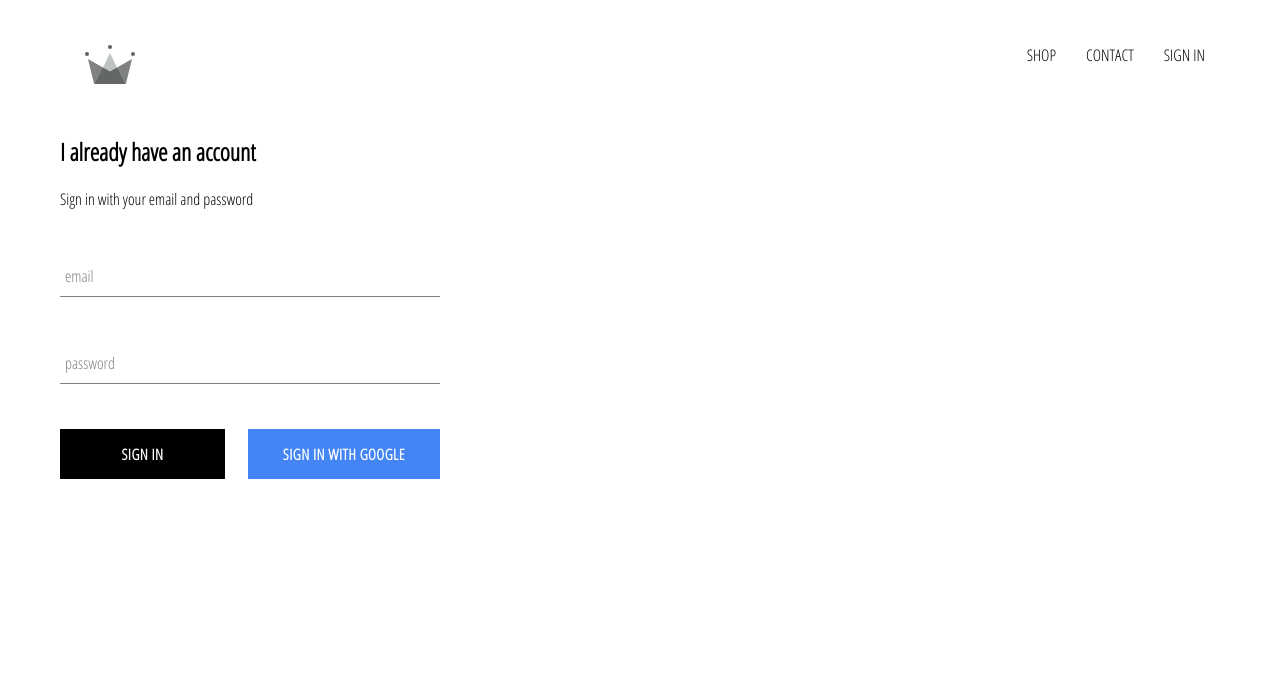
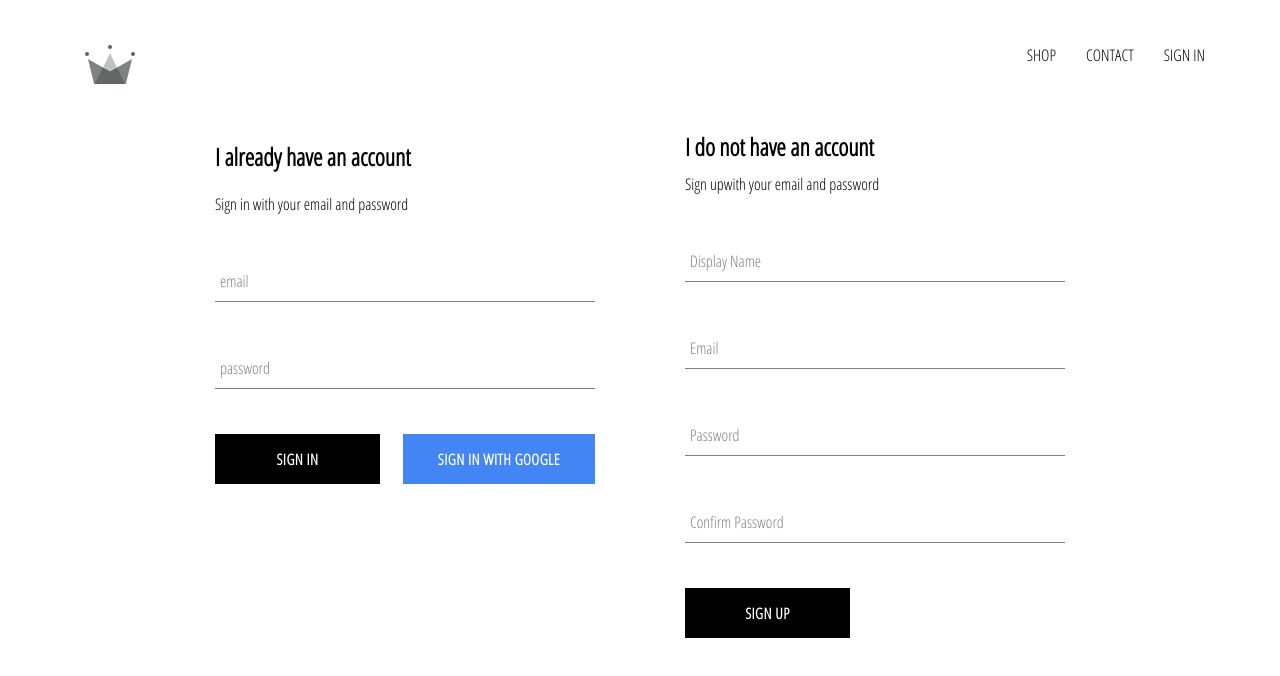
Before and after one commit to Djigo/57-clothing, a React (Create React App) app: page /signin in a window 1280 px wide. Shown: the top 676 px of the page. Built offline with nearby package versions, Linux system fonts and the light colour scheme; no server answers.

Commit message:
implemented firebase utils, included ability to store authenticated users into our firestore database

```diff
--- a/src/App.js
+++ b/src/App.js
@@ -6,7 +6,7 @@ import HomePage from './pages/homepage.component';
 import ShopPage from './pages/shop/shop.component';
 import SignInAndSignUpPage from './pages/sign-in-and-sign-up/sign-in-and-sign-up.component'
 import Header from './components/header/header.component';
-import { auth } from  './firebase/firebase.utils';
+import { auth, createUserProfileDocument } from  './firebase/firebase.utils';
 
 const HatsPage = () => (
   <div>
@@ -26,10 +26,22 @@ class App extends React.Component{
   unsubscribeFromAuth = null
 
   componentDidMount(){
-    this.unsubscribeFromAuth = auth.onAuthStateChanged(user =>{
-      this.setState({ currentUser: user });
+    this.unsubscribeFromAuth = auth.onAuthStateChanged(async userAuth => {
+      if (userAuth) {
+        const userRef = await createUserProfileDocument(userAuth);
 
-      console.log(user);
+        userRef.onSnapshot(snapShot => {
+          this.setState({
+            curentUser: {
+              id: snapShot.id,
+              ...snapShot.data()
+            }
+          });
+          console.log(this.state);
+        });
+      }
+
+      this.setState({currentUser: userAuth });
     })
   }
 
--- /dev/null
+++ b/src/components/sign-up/sign-up.component.jsx
@@ -0,0 +1,107 @@
+import React from 'react';
+
+import FormInput from '../form-input/form-input.component';
+import CustomButton from '../custom-button/custom-button.component';
+
+import { auth, createUserProfileDocument } from '../../firebase/firebase.utils';
+
+import './sign-up.styles.scss';
+
+class SignUp extends React.Component {
+    constructor(){
+        super();
+
+        this.state = {
+            displayName: '',
+            email: '',
+            password: '',
+            confirmPassword: ''
+        }
+    }
+
+    handleSubmit = async event => {
+        event.preventDefault();
+
+        const { displayName, email, password, confirmPassword } = this.state;
+
+        if (password !== confirmPassword) {
+            alert("passwords don't match");
+            return;
+        }
+
+        try {
+            const { user } = await auth.createUserWithEmailAndPassword(email, password);
+
+            await createUserProfileDocument(user, {displayName});
+
+            this.setState({
+                displayName: '',
+                email: '',
+                password: '',
+                confirmPassword: ''
+            });
+        }
+        catch(error){
+            console.log(error);
+
+        }
+    };
+
+    handleChange = event => {
+        const { name, value } = event.target;
+
+        this.setState({[name]: value});
+    }
+
+    render() {
+        const {displayName, email, password, confirmPassword} = this.state;
+        return(
+            <div className='sign-up'>
+            <h2 className='title'> I do not have an account</h2>
+            <span>Sign upwith your email and password</span>
+            <form className='sign-up-form' onSubmit={this.handleSubmit}>
+            <FormInput
+            type='text'
+            name='displayName'
+            value={displayName}
+            onChange={this.handleChange}
+            label='Display Name'
+            required
+            >
+            </FormInput>
+            <FormInput
+            type='email'
+            name='email'
+            value={email}
+            onChange={this.handleChange}
+            label='Email'
+            required
+            >
+            </FormInput>
+            <FormInput
+            type='password'
+            name='password'
+            value={password}
+            onChange={this.handleChange}
+            label='Password'
+            required
+            >
+            </FormInput>
+            <FormInput
+            type='password'
+            name='confirmPassword'
+            value={confirmPassword}
+            onChange={this.handleChange}
+            label='Confirm Password'
+            required
+            >
+            </FormInput>
+            <CustomButton type='submit'>SIGN UP</CustomButton>
+            </form>
+            </div>
+        )
+    }
+}
+
+
+export default SignUp;
--- /dev/null
+++ b/src/components/sign-up/sign-up.styles.scss
@@ -0,0 +1,9 @@
+.sign-up{
+    display: flex;
+    flex-direction: column;
+    width:380px;
+}
+
+.title{
+    margin: 10px 0;
+}
--- a/src/firebase/firebase.utils.js
+++ b/src/firebase/firebase.utils.js
@@ -13,6 +13,34 @@ const config = {
     measurementId: "G-JMY8D76P1D"
   };
 
+  export const createUserProfileDocument = async (userAuth, additionalData) => {
+    if (!userAuth) return;
+
+    const userRef = firestore.doc(`users/${userAuth.uid}`);
+
+    const snapShot = await userRef.get();
+
+    if(!snapShot.exists) {
+      const { displayName, email} = userAuth;
+      const createdAt = new Date();
+
+      try{
+          await userRef.set({
+              displayName,
+              email,
+              createdAt,
+              ...additionalData
+          })
+      }
+      catch (error) {
+        console.log('error creating user', error.message);
+      }
+    }
+
+    return userRef;
+
+  }
+
   firebase.initializeApp(config);
 
   export const auth = firebase.auth();
--- a/src/pages/sign-in-and-sign-up/sign-in-and-sign-up.component.jsx
+++ b/src/pages/sign-in-and-sign-up/sign-in-and-sign-up.component.jsx
@@ -1,11 +1,14 @@
 import React from 'react';
 
 import SignIn from '../../components/sign-in/sign-in.component';
+import SignUp from '../../components/sign-up/sign-up.component';
+
 import './sign-in-and-sign-up.styles.scss';
 
 const SignInAndSignUpPage = () => (
     <div className='sign-in-and-sign-up'>
     <SignIn/>
+    <SignUp/>
     </div>
 
 )
--- a/src/pages/sign-in-and-sign-up/sign-in-and-sign-up.styles.scss
+++ b/src/pages/sign-in-and-sign-up/sign-in-and-sign-up.styles.scss
@@ -0,0 +1,6 @@
+.sign-in-and-sign-up{
+    width: 850px;
+    display:flex;
+    justify-content: space-between;
+    margin: 30px auto;
+}
```
